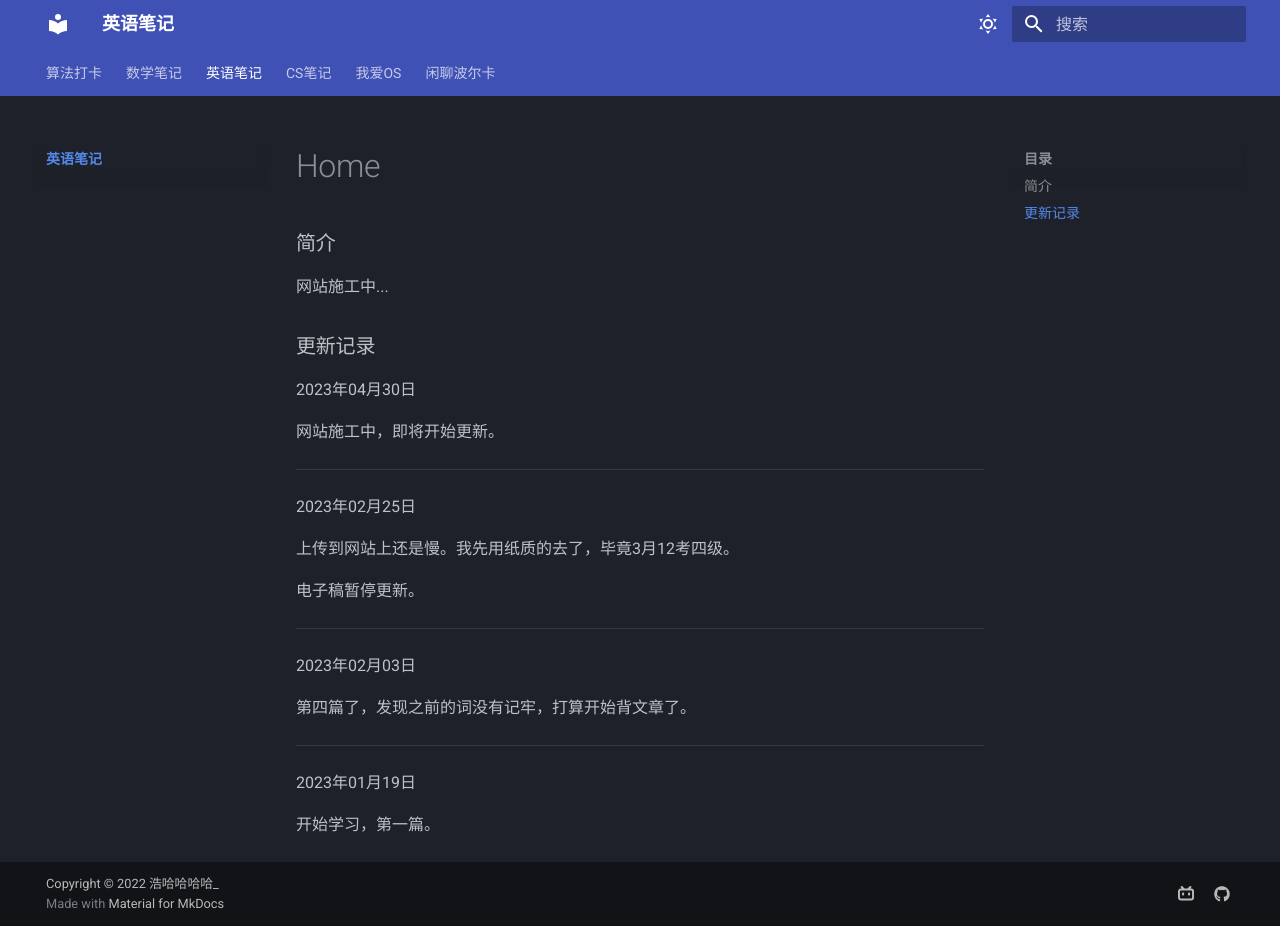
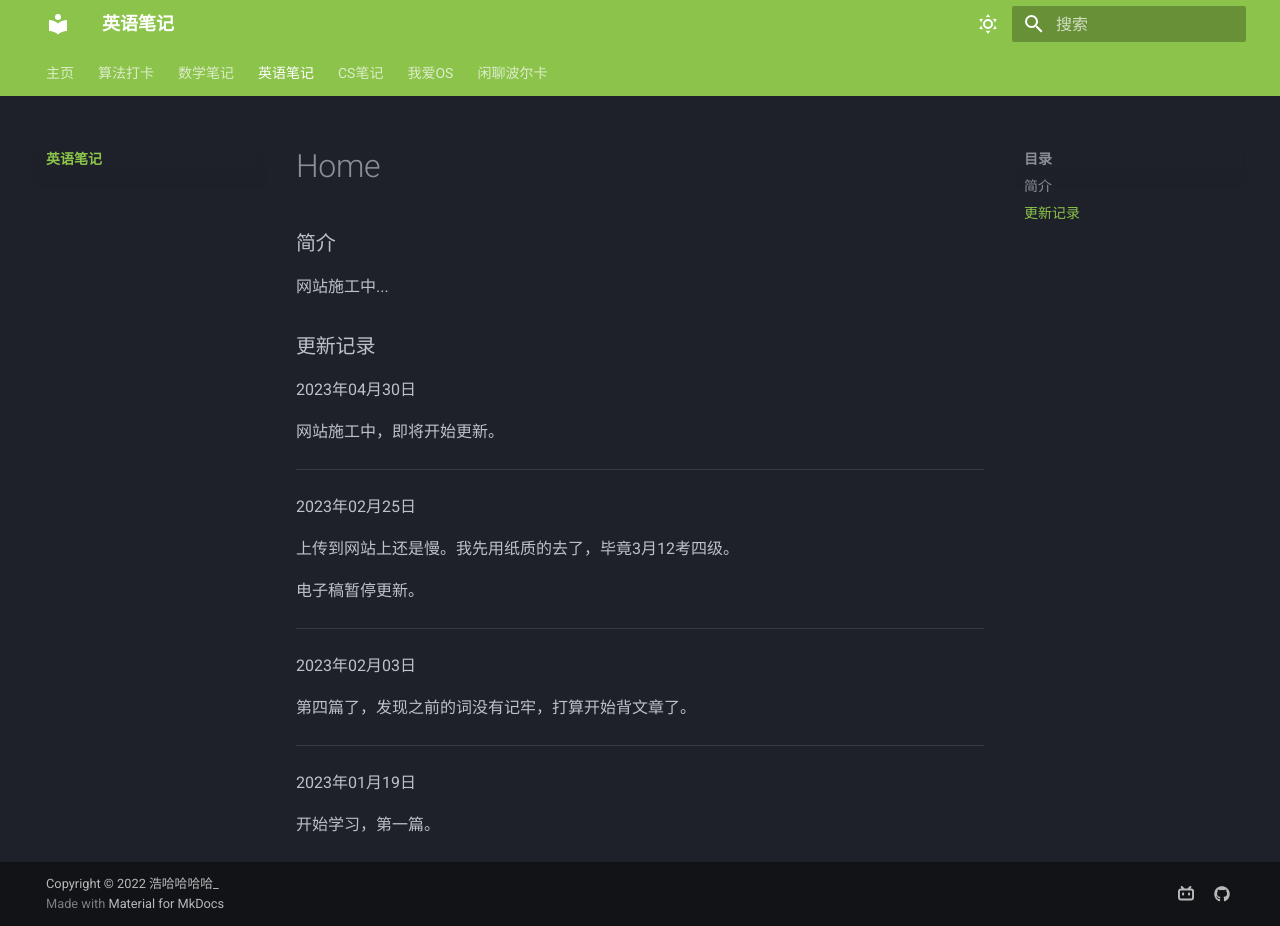
Before and after one commit to Haohahahaha/eng, an MkDocs documentation site: the page built from docs/index.md, in a window 1280 px wide and 926 px high. Built offline with MkDocs 1.6.1 and Material for MkDocs 9.7.7, drawn with Linux system fonts in a browser that asks for light colours.

Commit message:
2023-11-05_20:41:42 update

```diff
--- a/mkdocs.yml
+++ b/mkdocs.yml
@@ -5,14 +5,14 @@ theme:
     logo: material/library
   palette:
     - scheme: slate # 夜间模式
-      primary: indigo
-      accent: orange
+      primary: light green
+      accent: lime
       toggle:
         icon: material/weather-sunny
         name: 切换至日间模式
     - scheme: default # 日间模式
-      primary: indigo # 上方的
-      accent: orange # 链接等可交互元件的高亮色
+      primary: light green # 上方的
+      accent: lime # 链接等可交互元件的高亮色
       toggle:
         icon: material/weather-night # 图标
         name: 切换至夜间模式 # 鼠标悬浮提示
@@ -26,6 +26,7 @@ theme:
   language: zh
 
 nav:
+  - 主页: http://haohaha.cn
   - 算法打卡: http://alg.haohaha.cn
   - 数学笔记: http://math.haohaha.cn
   - 英语笔记:
```
